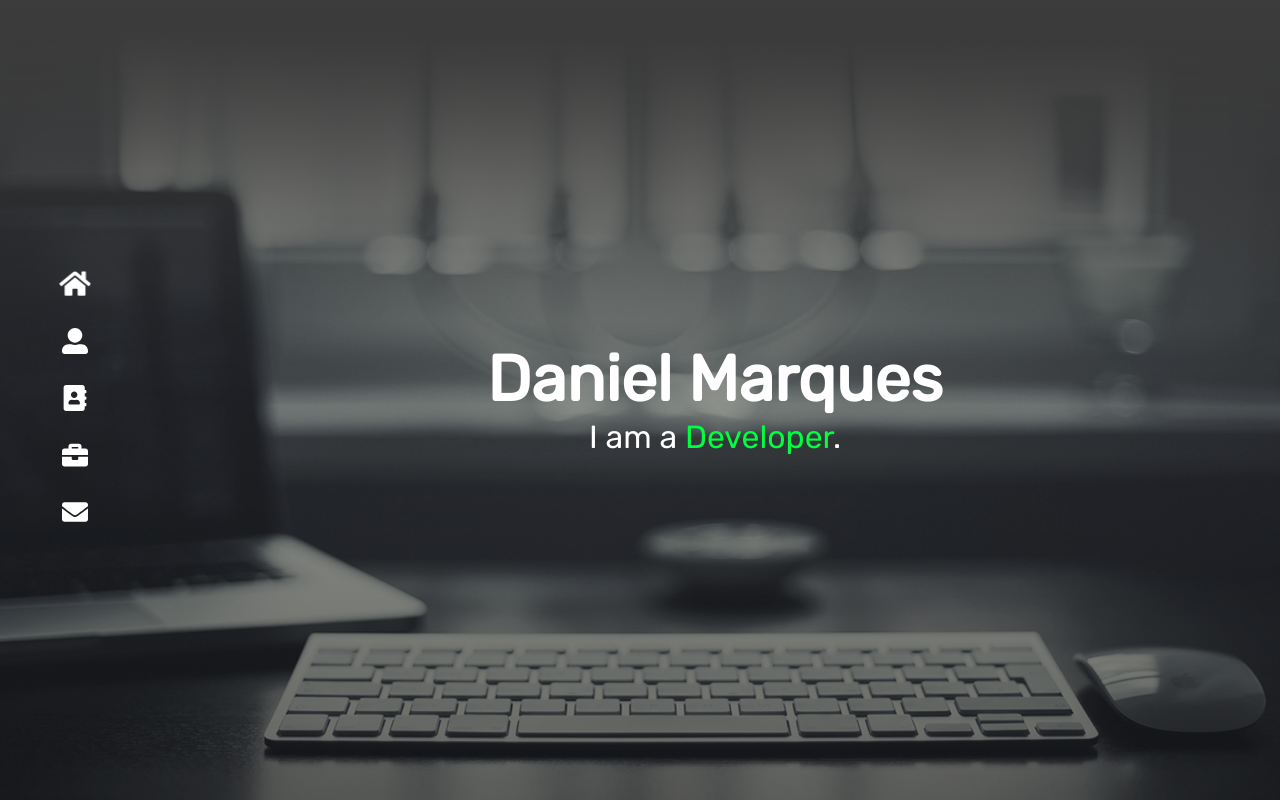
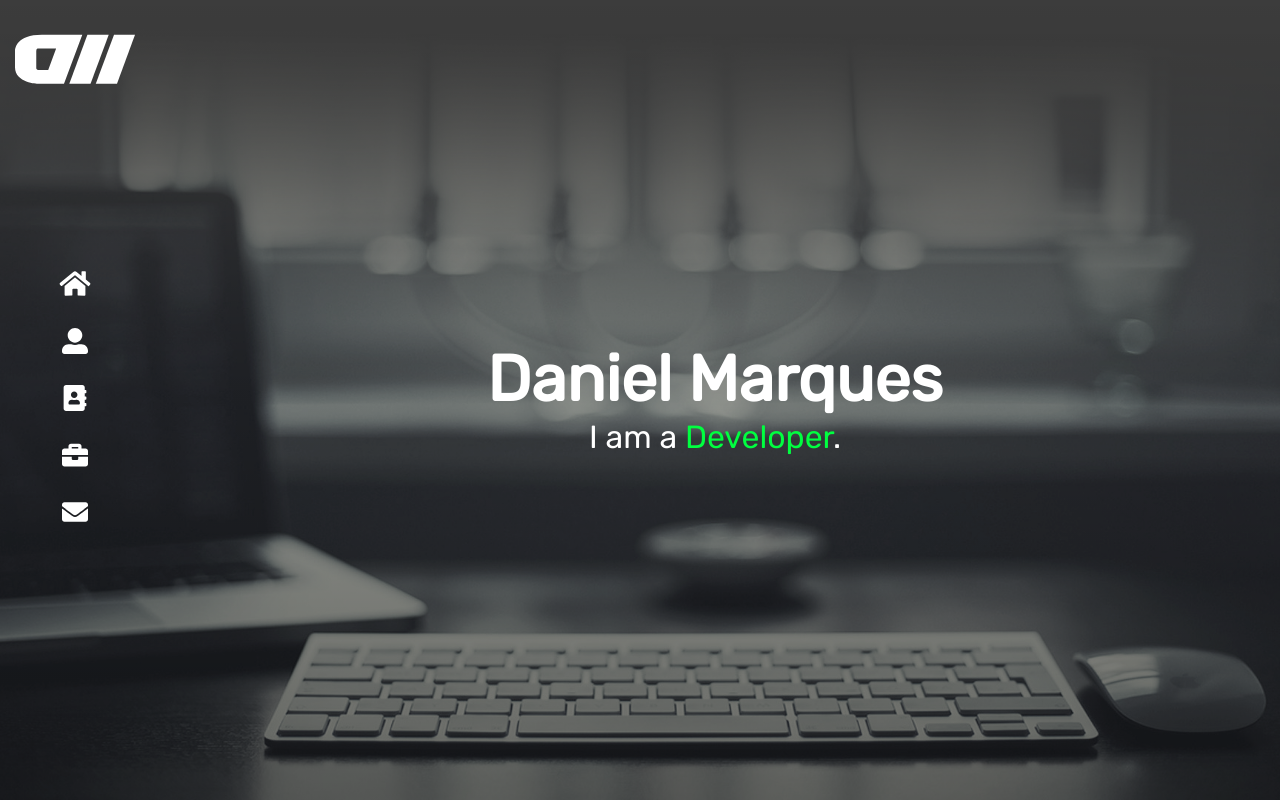
Before and after one commit to dlmarques/dlmarques.com, a React (Create React App) app: page / in a window 1280 px wide. Built offline with nearby package versions, Linux system fonts and the light colour scheme.

Commit message:
change logo

```diff
--- a/src/pages/App/App.jsx
+++ b/src/pages/App/App.jsx
@@ -11,7 +11,7 @@ import {
 } from "react-icons/fa";
 import "./App.scss";
 import Tooltip from "@mui/material/Tooltip";
-import logo from "../../assets/img/logo2.png";
+import { ReactComponent as Logo} from "../../assets/img/logo.svg";
 import Home from "./Home/Home";
 import About from "./About/About";
 import Resume from "./Resume/Resume";
@@ -34,11 +34,7 @@ const App = () => {
 
         </div>
         <div className="sidebar">
-          <img
-            src={logo}
-            alt=""
-            className="animate__animated animate__fadeInDown"
-          />
+          <Logo id="logo" fill="white"/>
 
           <nav className="links">
             <Tooltip title="Home" placement="left">
--- a/src/pages/App/App.scss
+++ b/src/pages/App/App.scss
@@ -47,13 +47,15 @@
     display: flex;
     flex-direction: column;
     justify-content: center;
+    align-items: center;
     @media (max-width: 1100px) {
       display: none;
     }
-    img {
+    #logo {
       position: absolute;
-      width: 100%;
+      height: 15%;
       top: 0;
+
     }
     nav {
       display: flex;
```
Also changed, not shown: src/assets/img/logo.svg (added).
